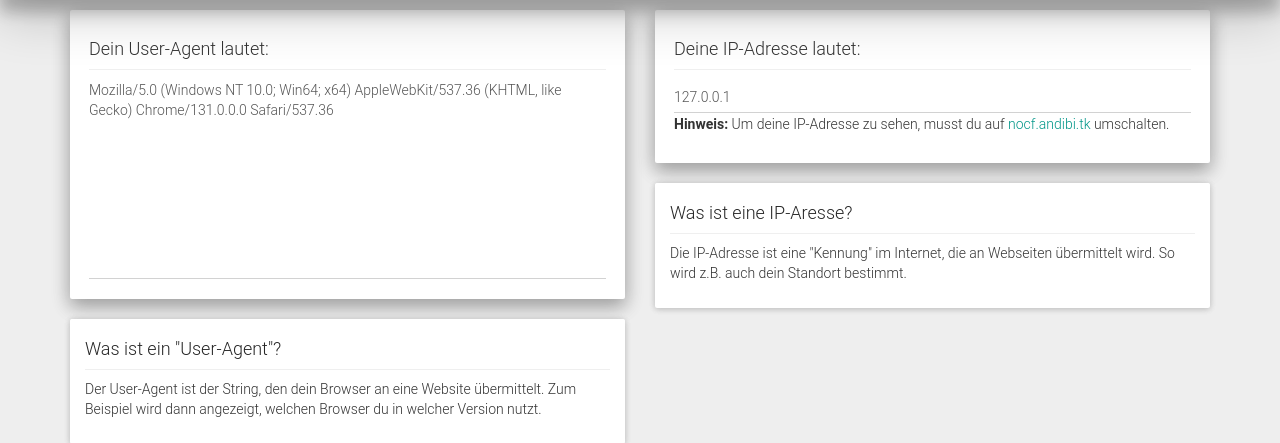
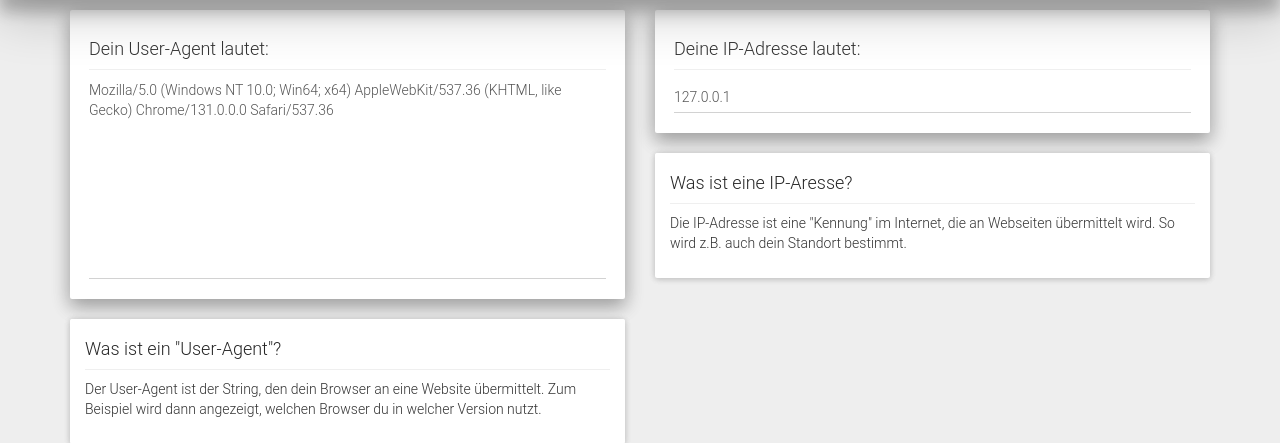
Before and after one commit to D3viloper/andibi.tk, a PHP site: page /index.php?page=ua in a window 1280 px wide. Shown: the part 60-503 px from the top of the page. Run offline with PHP 8.4, Linux system fonts and the light colour scheme; data that the repository does not hold is empty; some libraries are stand-ins or nearby versions; some web fonts are replaced.

Commit message:
CloudFlare entfernt

```diff
--- a/pages/ua.php
+++ b/pages/ua.php
@@ -25,7 +25,6 @@
     <div class="well">
       <h4>Deine IP-Adresse lautet:</h4>
   <input class="form-control" name="ip" placeholder="label" type="text" value="<?php echo $_SERVER['REMOTE_ADDR']; ?>" readonly="readonly">
-  <p><strong>Hinweis:</strong> Um deine IP-Adresse zu sehen, musst du auf <a href="http://nocf.andibi.tk/ua.php">nocf.andibi.tk</a> umschalten.</p>
     </div>
 
     <div class="panel panel-default">
```
